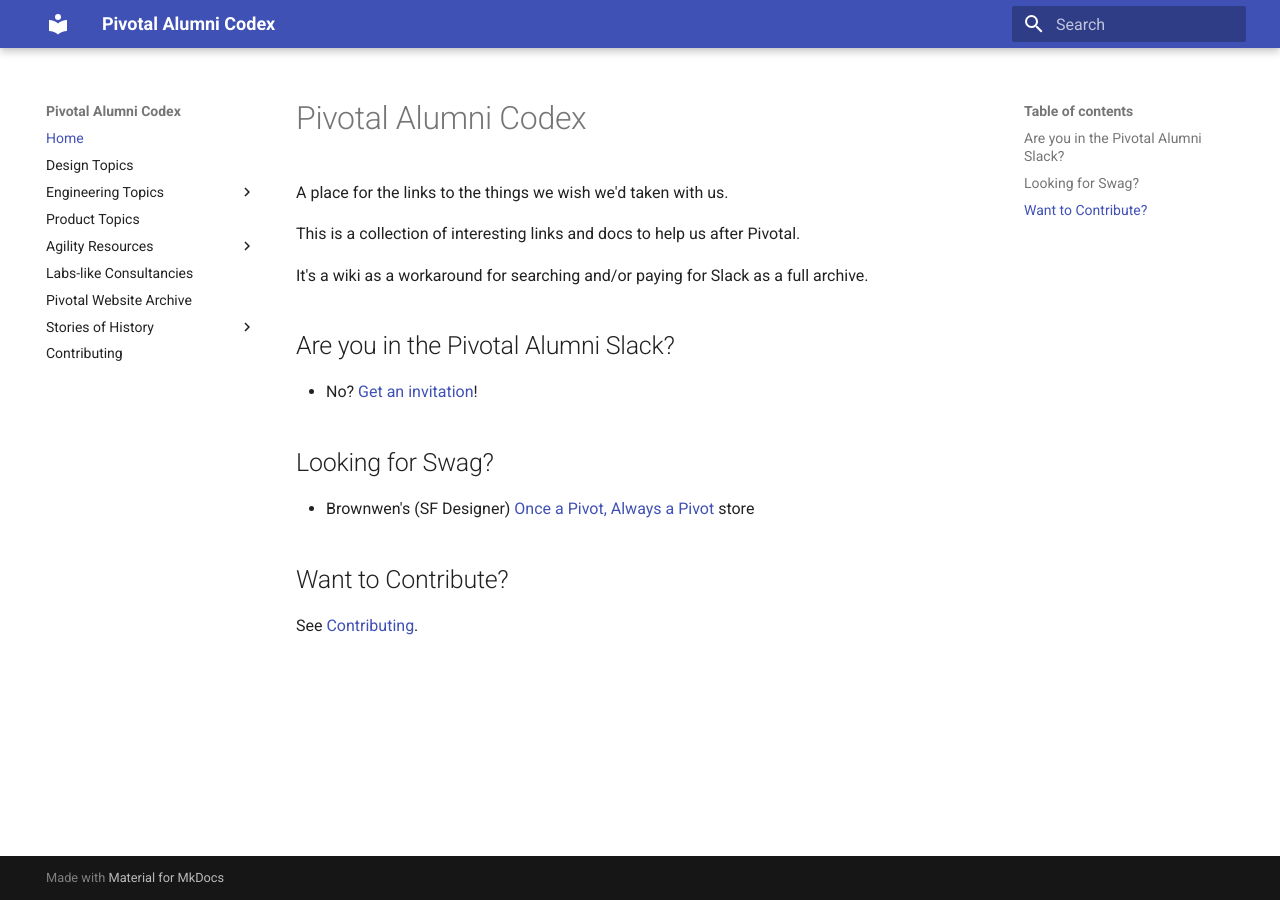
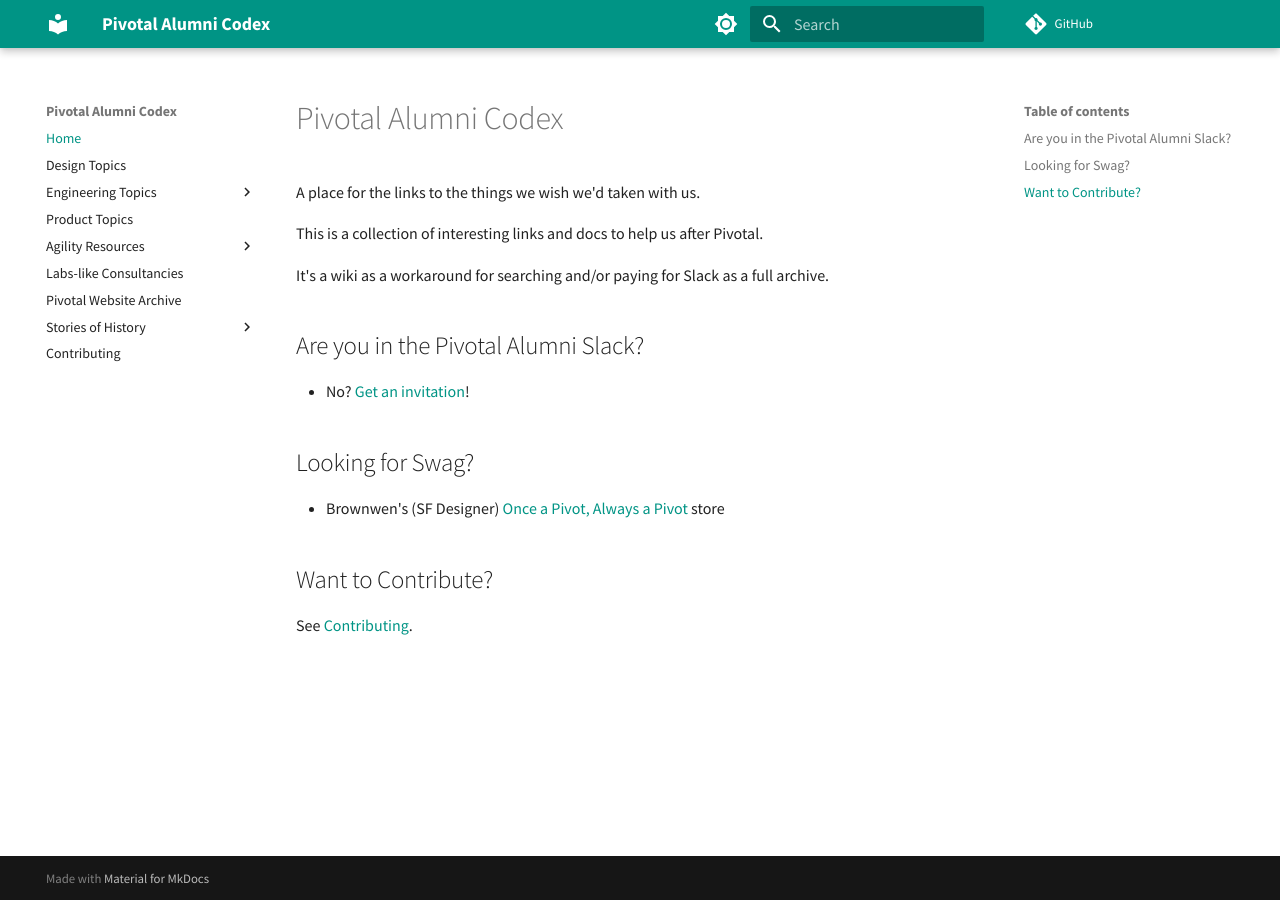
Before and after one commit to alumni-codex/alumni-codex.github.io, an MkDocs documentation site: the page built from docs/index.md, in a window 1280 px wide. Built offline with MkDocs 1.6.1 and Material for MkDocs 9.7.7, drawn with Linux system fonts in a browser that asks for light colours; comment, search, counter and statistics services are not loaded.

Commit message:
add themed colors light and dark mode

```diff
--- a/mkdocs.yml
+++ b/mkdocs.yml
@@ -1,21 +1,47 @@
 site_name: Pivotal Alumni Codex
+repo_url: https://github.com/alumni-codex/alumni-codex.github.io
 theme:
   name: material
+  features:
+    - search
+    - search.suggest
+    - search.highlight
+    - search.share
+    - navigation.instant
+    - navigation.tracking
+  font:
+    code: Ubuntu Mono
+    text: Source Sans Pro
+  palette:
+    - scheme: default
+      media: "(prefers-color-scheme: light)"
+      primary: teal
+      accent: teal
+      toggle:
+        icon: material/brightness-7
+        name: Switch to dark mode
+    - scheme: slate
+      media: "(prefers-color-scheme: dark)"
+      primary: teal
+      accent: teal
+      toggle:
+        icon: material/brightness-4
+        name: Switch to light mode
 nav:
   - Home: index.md
   - Design Topics: design/index.md
   - Engineering Topics:
-    - Tech Videos: engineering/tech-videos.md
-    - Core Practice Discussions: engineering/core-practice.md
+      - Tech Videos: engineering/tech-videos.md
+      - Core Practice Discussions: engineering/core-practice.md
   - Product Topics: product/index.md
   - Agility Resources:
-    - Practices: agility-resources/practices.md
-    - Project Management: agility-resources/project-management.md
-    - Job Hunting: agility-resources/job_hunting.md
+      - Practices: agility-resources/practices.md
+      - Project Management: agility-resources/project-management.md
+      - Job Hunting: agility-resources/job_hunting.md
   - Labs-like Consultancies: consultancies.md
   - Pivotal Website Archive: archives.md
   - Stories of History:
-    - The Pivotal Squirrel: history/squirrel.md
-    - The Nuts of Onsi's People: history/nuts.md
+      - The Pivotal Squirrel: history/squirrel.md
+      - The Nuts of Onsi's People: history/nuts.md
   # Please keep this as the bottom-most link
   - Contributing: contributing/index.md
```
